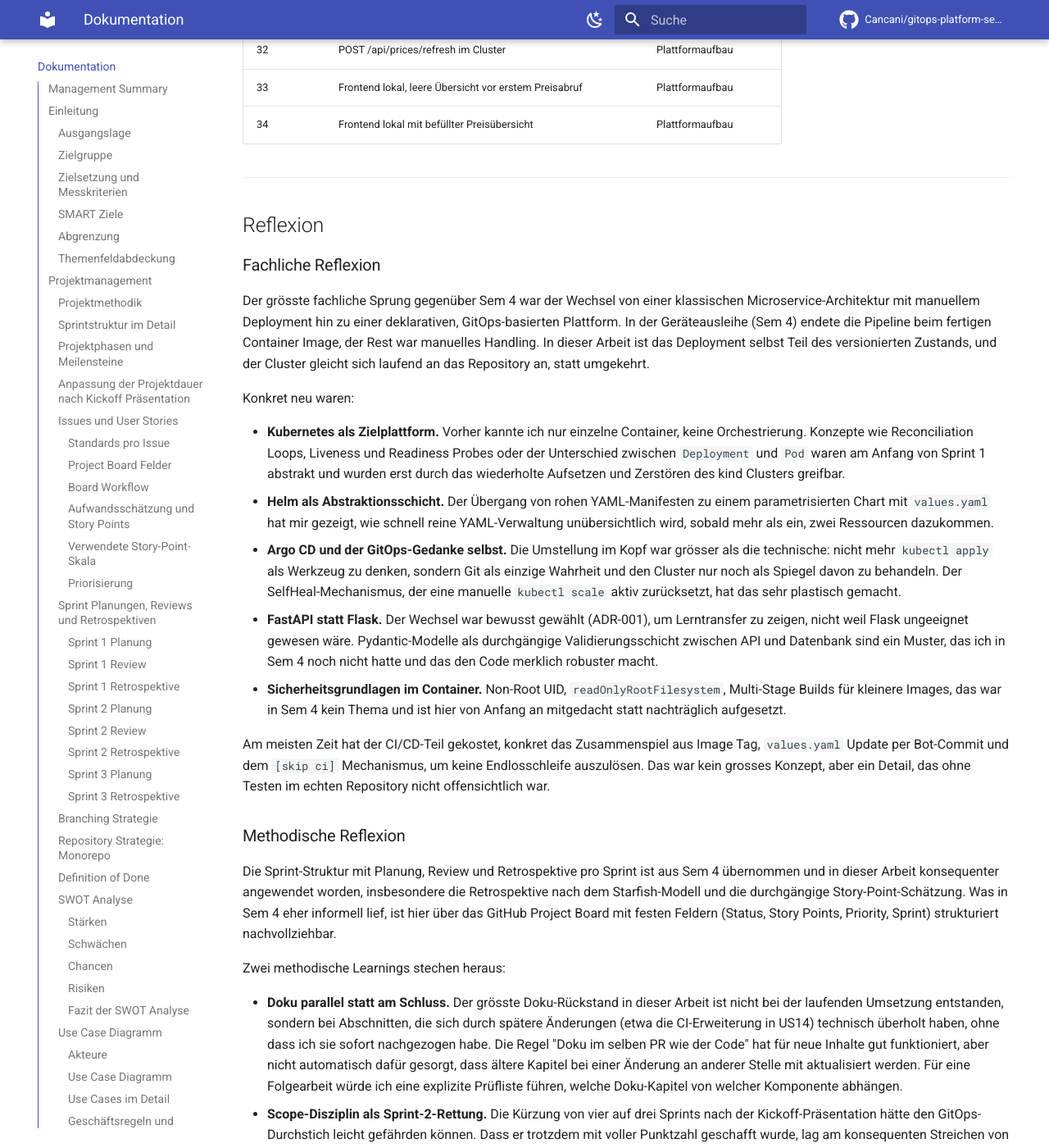
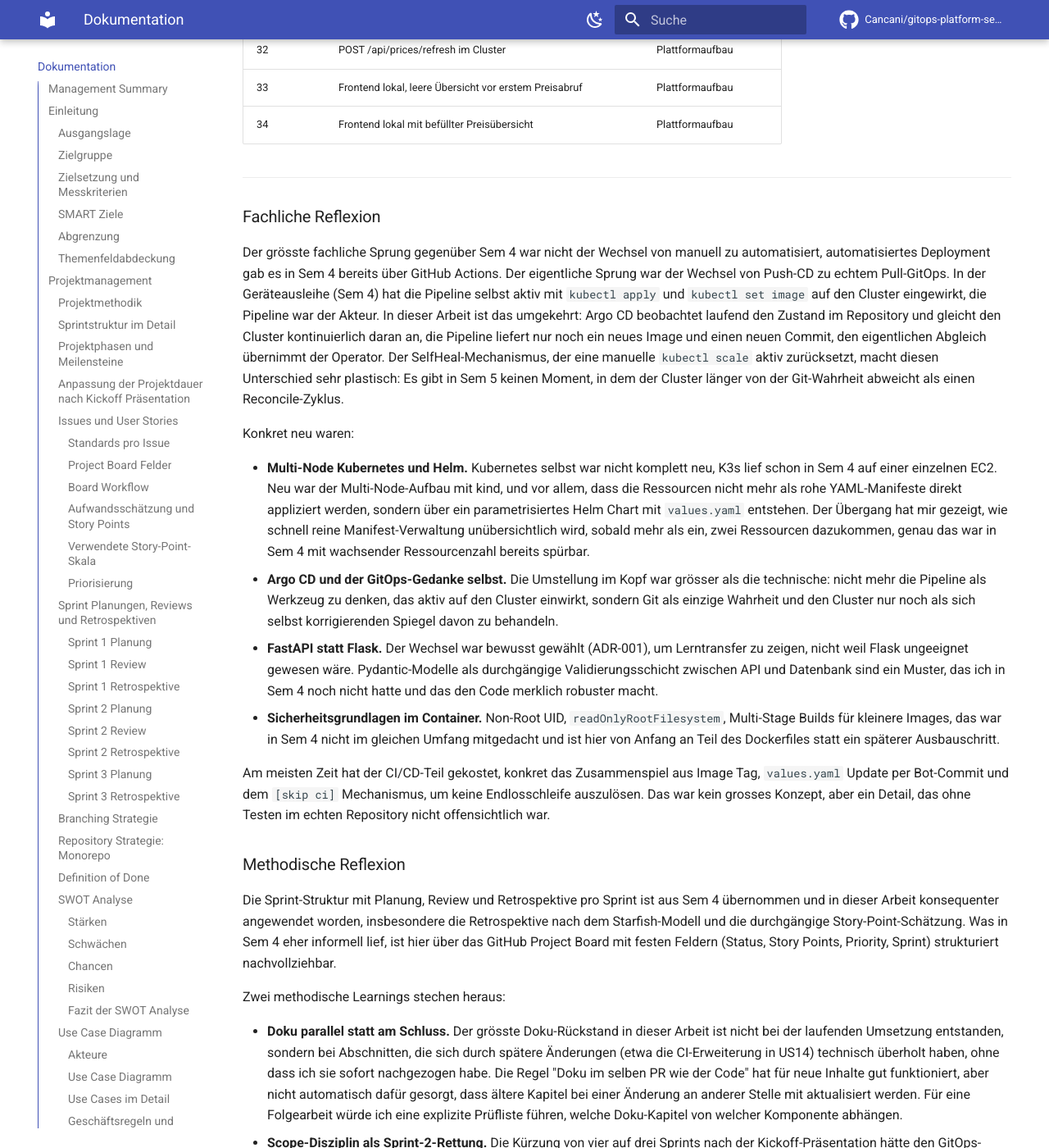
Before and after one commit to Cancani/gitops-platform-semesterarbeit5, an MkDocs documentation site: the page built from docs/dokumentation.md, in a window 1280 px wide and 1400 px high, scrolled down 85364 px. Shown: the whole window at 82% size. Built offline with MkDocs 1.6.1 and Material for MkDocs 9.7.7, drawn with Linux system fonts in a browser that asks for light colours; comment, search, counter and statistics services are not loaded; some of the changed text lies outside the part shown.

Commit message:
docs(add): Reflexion überarbeitet

```diff
--- a/docs/dokumentation.md
+++ b/docs/dokumentation.md
@@ -2628,19 +2628,16 @@ Alle Abbildungen und Diagramme dieses Dokuments in der Reihenfolge ihres Auftret
 
 ---
 
-## Reflexion
-
 ### Fachliche Reflexion
 
-Der grösste fachliche Sprung gegenüber Sem 4 war der Wechsel von einer klassischen Microservice-Architektur mit manuellem Deployment hin zu einer deklarativen, GitOps-basierten Plattform. In der Geräteausleihe (Sem 4) endete die Pipeline beim fertigen Container Image, der Rest war manuelles Handling. In dieser Arbeit ist das Deployment selbst Teil des versionierten Zustands, und der Cluster gleicht sich laufend an das Repository an, statt umgekehrt.
+Der grösste fachliche Sprung gegenüber Sem 4 war nicht der Wechsel von manuell zu automatisiert, automatisiertes Deployment gab es in Sem 4 bereits über GitHub Actions. Der eigentliche Sprung war der Wechsel von Push-CD zu echtem Pull-GitOps. In der Geräteausleihe (Sem 4) hat die Pipeline selbst aktiv mit `kubectl apply` und `kubectl set image` auf den Cluster eingewirkt, die Pipeline war der Akteur. In dieser Arbeit ist das umgekehrt: Argo CD beobachtet laufend den Zustand im Repository und gleicht den Cluster kontinuierlich daran an, die Pipeline liefert nur noch ein neues Image und einen neuen Commit, den eigentlichen Abgleich übernimmt der Operator. Der SelfHeal-Mechanismus, der eine manuelle `kubectl scale` aktiv zurücksetzt, macht diesen Unterschied sehr plastisch: Es gibt in Sem 5 keinen Moment, in dem der Cluster länger von der Git-Wahrheit abweicht als einen Reconcile-Zyklus.
 
 Konkret neu waren:
 
-- **Kubernetes als Zielplattform.** Vorher kannte ich nur einzelne Container, keine Orchestrierung. Konzepte wie Reconciliation Loops, Liveness und Readiness Probes oder der Unterschied zwischen `Deployment` und `Pod` waren am Anfang von Sprint 1 abstrakt und wurden erst durch das wiederholte Aufsetzen und Zerstören des kind Clusters greifbar.
-- **Helm als Abstraktionsschicht.** Der Übergang von rohen YAML-Manifesten zu einem parametrisierten Chart mit `values.yaml` hat mir gezeigt, wie schnell reine YAML-Verwaltung unübersichtlich wird, sobald mehr als ein, zwei Ressourcen dazukommen.
-- **Argo CD und der GitOps-Gedanke selbst.** Die Umstellung im Kopf war grösser als die technische: nicht mehr `kubectl apply` als Werkzeug zu denken, sondern Git als einzige Wahrheit und den Cluster nur noch als Spiegel davon zu behandeln. Der SelfHeal-Mechanismus, der eine manuelle `kubectl scale` aktiv zurücksetzt, hat das sehr plastisch gemacht.
+- **Multi-Node Kubernetes und Helm.** Kubernetes selbst war nicht komplett neu, K3s lief schon in Sem 4 auf einer einzelnen EC2. Neu war der Multi-Node-Aufbau mit kind, und vor allem, dass die Ressourcen nicht mehr als rohe YAML-Manifeste direkt appliziert werden, sondern über ein parametrisiertes Helm Chart mit `values.yaml` entstehen. Der Übergang hat mir gezeigt, wie schnell reine Manifest-Verwaltung unübersichtlich wird, sobald mehr als ein, zwei Ressourcen dazukommen, genau das war in Sem 4 mit wachsender Ressourcenzahl bereits spürbar.
+- **Argo CD und der GitOps-Gedanke selbst.** Die Umstellung im Kopf war grösser als die technische: nicht mehr die Pipeline als Werkzeug zu denken, das aktiv auf den Cluster einwirkt, sondern Git als einzige Wahrheit und den Cluster nur noch als sich selbst korrigierenden Spiegel davon zu behandeln.
 - **FastAPI statt Flask.** Der Wechsel war bewusst gewählt (ADR-001), um Lerntransfer zu zeigen, nicht weil Flask ungeeignet gewesen wäre. Pydantic-Modelle als durchgängige Validierungsschicht zwischen API und Datenbank sind ein Muster, das ich in Sem 4 noch nicht hatte und das den Code merklich robuster macht.
-- **Sicherheitsgrundlagen im Container.** Non-Root UID, `readOnlyRootFilesystem`, Multi-Stage Builds für kleinere Images, das war in Sem 4 kein Thema und ist hier von Anfang an mitgedacht statt nachträglich aufgesetzt.
+- **Sicherheitsgrundlagen im Container.** Non-Root UID, `readOnlyRootFilesystem`, Multi-Stage Builds für kleinere Images, das war in Sem 4 nicht im gleichen Umfang mitgedacht und ist hier von Anfang an Teil des Dockerfiles statt ein späterer Ausbauschritt.
 
 Am meisten Zeit hat der CI/CD-Teil gekostet, konkret das Zusammenspiel aus Image Tag, `values.yaml` Update per Bot-Commit und dem `[skip ci]` Mechanismus, um keine Endlosschleife auszulösen. Das war kein grosses Konzept, aber ein Detail, das ohne Testen im echten Repository nicht offensichtlich war.
 
@@ -2657,7 +2654,7 @@ Als Einzelperson ohne Code Review von Aussen fehlte ein Korrektiv, das in einem
 
 ### Persönliche Reflexion
 
-Der Umstieg von einer mir vertrauten Microservice-Welt (Sem 4) auf eine mir bis dahin nur oberflächlich bekannte Kubernetes- und GitOps-Welt war der Hauptgrund, warum ich mich für dieses Thema entschieden habe, nicht das sichere, sondern das Thema mit dem grösseren Lernfeld. Das hat sich ausgezahlt, brachte aber auch die grösste Unsicherheit der Arbeit mit sich, insbesondere zu Beginn von Sprint 2, als CI Pipeline, Helm Chart und Argo CD gleichzeitig entstehen mussten und noch nichts davon zusammenspielte.
+Der Umstieg von einer mir aus Sem 4 vertrauten Push-CD-Welt auf eine mir bis dahin nur oberflächlich bekannte GitOps-Welt war der Hauptgrund, warum ich mich für dieses Thema entschieden habe, nicht das sichere, sondern das Thema mit dem grösseren Lernfeld. Das hat sich ausgezahlt, brachte aber auch die grösste Unsicherheit der Arbeit mit sich, insbesondere zu Beginn von Sprint 2, als CI Pipeline, Helm Chart und Argo CD gleichzeitig entstehen mussten und noch nichts davon zusammenspielte.
 
 Zwei Dinge nehme ich für künftige Projekte mit: Erstens, kleine, verifizierbare Zwischenschritte (Cluster läuft, dann Image baut lokal, dann Chart installiert lokal, dann CI baut, dann Argo CD synct) haben die Komplexität handhabbar gemacht, ein direkter Sprung auf den vollständigen GitOps-Loop hätte vermutlich zu Debugging ohne klaren Ausgangspunkt geführt. Zweitens, das bewusste Streichen von Umfang ist keine Schwäche, sondern eine Voraussetzung dafür, den Kernpfad überhaupt sauber abzuschliessen, gerade als Einzelperson in neun statt der ursprünglich elf, zwölf Wochen.
 
```
